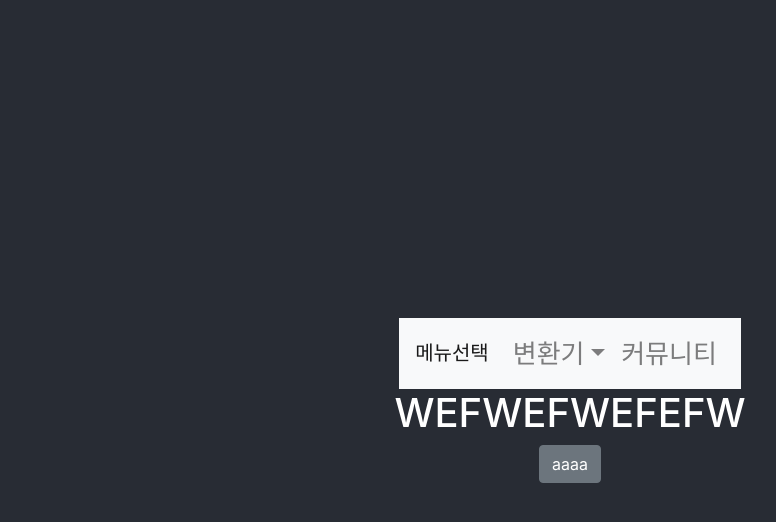
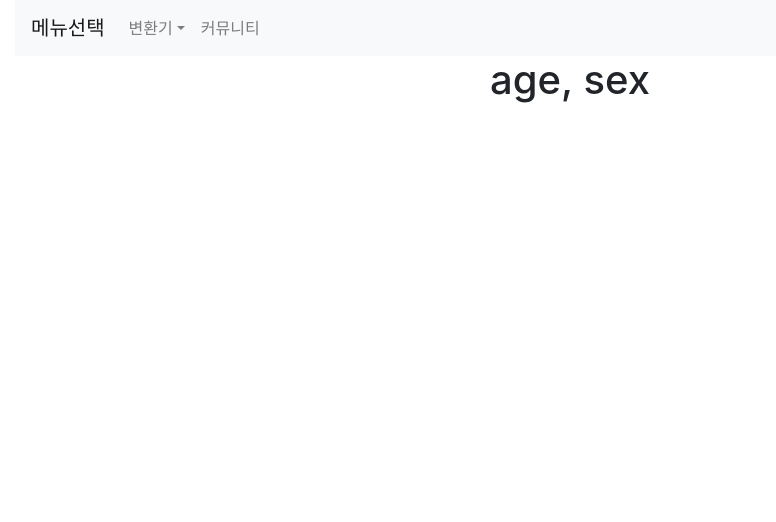
Before and after one commit to hufs-capstone/graduation_project, a React (Create React App) app: page / in a window 1280 px wide. Shown: the top 522 px of the page, without its empty margins (70-846 px from the left). Built offline with nearby package versions, Linux system fonts and the light colour scheme.

Commit message:
fix App.js

```diff
--- a/src/App.js
+++ b/src/App.js
@@ -1,17 +1,42 @@
 import React, {useState, useEffect} from 'react';
-import { Button } from 'reactstrap';
+import { Button, Container, Row, Col } from 'reactstrap';
+import{BrowserRouter as Router,Route,Switch} from 'react-router-dom';
+import Header from './components/Header';
 import Banner from './components/banner';
 import AppNavbar from './components/navbar';
 
 import './App.css';
 
+import Home from './routes/Home';
+import cal1 from './routes/cal1';
+import cal2 from './routes/cal2';
+import comp from './routes/comp';
+import commu from './routes/commu';
+
+
 const App = (
     <div className="App">
-      <header className="App-header">
-        <AppNavbar/>
-        <h1>WEFWEFWEFEFW</h1>
-        <Button>aaaa</Button>
-      </header>
+      <Container>
+        <Row>
+          <Col>
+          <AppNavbar/>
+          </Col>
+        </Row>
+      </Container>
+      <Container>
+      <h1>age, sex</h1>
+      </Container>
+      <Container>
+        <Router>
+          <div>
+            <Switch>
+
+              <Route path = "/cal1" component={cal1}/>
+
+            </Switch>
+          </div>
+        </Router>
+      </Container>
     </div>
 )
 
```
